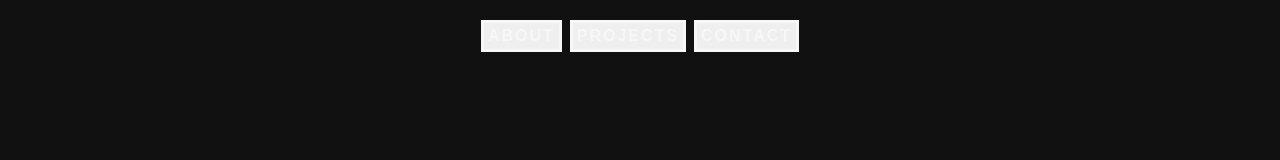
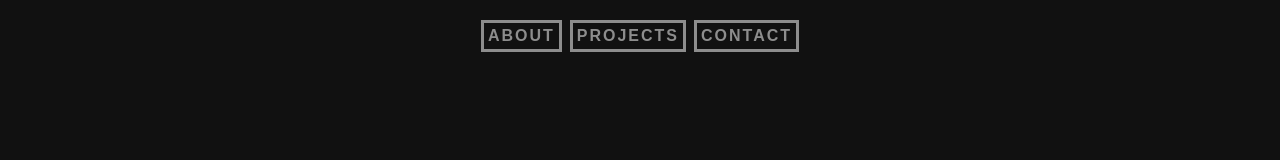
Before and after one commit to aaron-sc-io/aaron-sc-io.github.io, a React (Create React App) app: page / in a window 1280 px wide. Shown: the top 160 px of the page. Built offline with nearby package versions, Linux system fonts and the light colour scheme.

Commit message:
NavItem Style Fixes

```diff
--- a/src/Components/Header/NavItem/NavItem.css
+++ b/src/Components/Header/NavItem/NavItem.css
@@ -6,6 +6,9 @@
   padding-right: 4px;
   margin: 4px;
   transition: all 1.5s;
+  user-select: none;
+  background-color: rgba(0, 0, 0, 0);
+
   /* TEXT */
   font-size: 1em;
   color: rgba(255, 255, 255, 0.521);
@@ -22,7 +25,7 @@
   padding-right: 6px;
   margin: 5px;
   transition: all 1.5s;
-  cursor: none;
+  /* cursor: none; */
 
   /* TEXT */
   font-size: 1.1em;
--- a/src/Components/Header/NavItem/NavItem.jsx
+++ b/src/Components/Header/NavItem/NavItem.jsx
@@ -1,19 +1,26 @@
-//import PropTypes from 'prop-types';
+import PropTypes from 'prop-types';
 import './NavItem.css'
 
 const NavItem = ({ title, linkRef }) => {
-  console.log(title);
+
+  const handleClick = () => {
+    console.log(linkRef);
+  };
 
   return (
     <>
       <button
-        class='new-Button'>
+        class='new-Button'
+        onClick={handleClick}>
           {title.toUpperCase()}
       </button>
     </>
   );
 }
 
-//Header.propTypes = {}
+NavItem.propTypes = {
+  title: PropTypes.string,
+  linkRef: PropTypes.string
+}
 
 export default NavItem;
```
